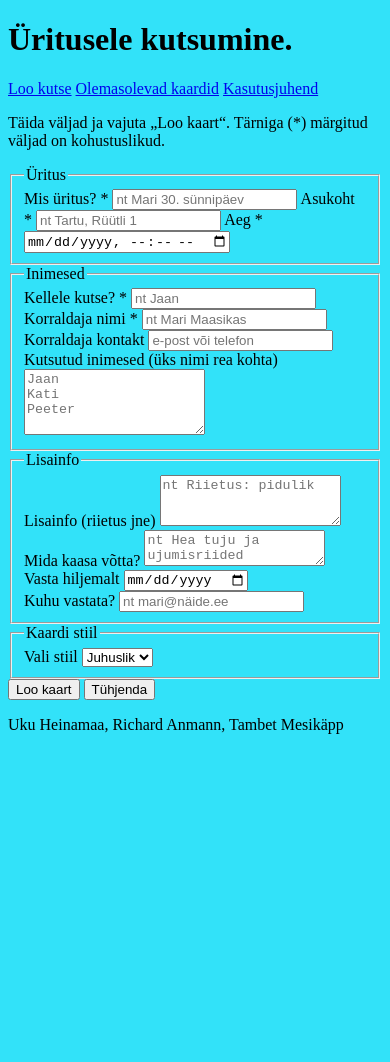
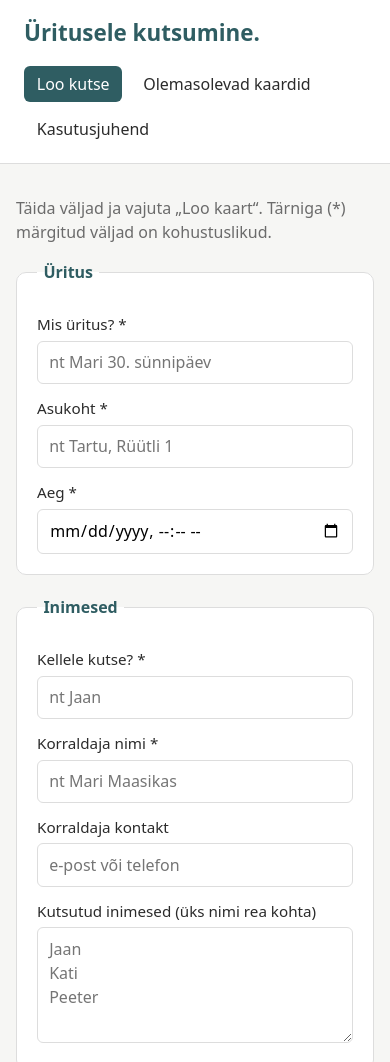
Before and after one commit to Zeusgar/Veebileht-sissejuhatus-erialasse, a plain HTML site: page public_html/index.html in a window 390 px wide. Shown: the top 1062 px of the page. Before the commit the page ends 844 px from the top, so only its background shows below. Drawn offline with Linux system fonts and the light colour scheme.

Commit message:
index_style.css fail index.html jaoks täidetud.

```diff
--- a/public_html/index.html
+++ b/public_html/index.html
@@ -2,7 +2,7 @@
 <html lang="en">
 <head>
     <meta charset="UTF-8">
-    <link rel="stylesheet" href="style.css">
+    <link rel="stylesheet" href="index_style.css">
     <meta name="viewport" content="width=device-width, initial-scale=1.0">
     <title>Ürituse kutse</title>
 </head>
--- /dev/null
+++ b/public_html/index_style.css
@@ -0,0 +1,239 @@
+/* Üldine stiil */
+:root {
+    --taust: #f6f6f4;
+    --pind: #ffffff;
+    --tekst: #2b2b2b;
+    --hall: #6b6b6b;
+    --joon: #dddddd;
+    --rohk: #2f5d62;
+    --rohk-hele: #e6eeee;
+}
+
+*{
+    box-sizing: border-box;
+}
+
+body {
+    margin: 0;
+    font-family: system-ui, -apple-system, "Segoe UI", Roboto, sans-serif;
+    background-color: var(--taust);
+    color: var(--tekst);
+    line-height: 1.5;
+}
+
+/* Headerid */
+header {
+    background: var(--pind);
+    border-bottom: 1px solid var(--joon);
+    padding: 1rem 1.5rem;
+    display: flex;
+    flex-wrap: wrap;
+    align-items: center;
+    justify-content: space-between;
+    gap: 1rem;
+}
+
+header h1 {
+    margin: 0;
+    font-size: 1.4rem;
+    color: var(--rohk);
+}
+
+/* Teiste lehtede nupud */
+nav {
+    display: flex;
+    gap: 0.5rem;
+    flex-wrap: wrap;
+}
+
+nav a {
+    text-decoration: none;
+    color: var(--tekst);
+    padding: 0.4rem 0.8rem;
+    border-radius: 6px;
+}
+
+nav a:hover {
+    background: var(--rohk-hele);
+}
+
+nav a.aktiivne {
+    background: var(--rohk);
+    color: #fff;
+}
+
+/* Liigutab sisu keskele */
+main {
+    max-width: 720px;
+    margin: 2rem auto;
+    padding: 0 1rem;
+}
+
+.juhis {
+    color: var(--hall);
+}
+
+/* Vorm */
+fieldset {
+    background: var(--pind);
+    border: 1px solid var(--joon);
+    border-radius: 10px;
+    padding: 1rem 1.25rem 1.25rem;
+    margin: 0 0 1.25rem;
+}
+
+legend {
+    font-weight: 600;
+    padding: 0 0.4rem;
+    color: var(--rohk);
+}
+
+label {
+    display: block;
+    margin: 0.8rem 0 0.3rem;
+    font-size: 0.95rem;
+}
+
+input,
+textarea,
+select {
+    width: 100%;
+    padding: 0.55rem 0.7rem;
+    border: 1px solid var(--joon);
+    border-radius: 6px;
+    font: inherit;
+    background: #fff;
+}
+
+input:focus,
+textarea:focus,
+select:focus {
+    outline: 2px solid var(--rohk);
+    border-color: var(--rohk);
+}
+
+textarea {
+    resize: vertical;
+}
+
+.kaks-veergu {
+    display: grid;
+    grid-template-columns: 1fr 1fr;
+    gap: 1rem;
+}
+
+/* Nupud */
+.nupud {
+    display: flex;
+    gap: 0.75rem;
+    flex-wrap: wrap;
+    margin-top: 1rem;
+}
+
+button {
+    font: inherit;
+    padding: 0.65rem 1.4rem;
+    border-radius: 6px;
+    border: 1px solid var(--rohk);
+    background: var(--rohk);
+    color: #fff;
+    cursor: pointer;
+}
+
+button:hover {
+    opacity: 0.9;
+}
+
+button.teisene {
+    background: transparent;
+    color: var(--rohk);
+}
+
+button.teisene:hover {
+    background: var(--rohk-hele);
+}
+
+/* Tulemus */
+.tulemus {
+    margin-top: 2.5rem;
+}
+
+.markus {
+    color: var(--hall);
+    font-size: 0.9rem;
+}
+
+/* Kaart(põhi) */
+.kaart {
+    padding: 2rem;
+    border-radius: 12px;
+    text-align: center;
+    background: var(--pind);
+    border: 1px solid var(--joon);
+}
+
+.kaart p {
+    margin: 0.4rem 0;
+}
+
+.kaart-pealkiri {
+    font-size: 2rem;
+    margin: 0.5rem 0 1.25rem;
+}
+
+.kaart-info {
+    margin: 1rem auto;
+    max-width: 420px;
+}
+
+.sissejuhatus {
+    text-transform: uppercase;
+    letter-spacing: 0.15em;
+    font-size: 0.85rem;
+}
+
+.vastamine,
+.kylalised {
+    font-size: 0.9rem;
+    margin-top: 1rem;
+}
+
+.allkiri {
+    margin-top: 1.5rem !important;
+    font-style: italic;
+}
+
+/* Kaardi stiilid */
+/* Klassikaline */
+.stiil-klassikaline {
+    font-family: Georgia, "Times New Roman", serif;
+    background: #fffdf7;
+    border: 3px double #8a7a5a;
+}
+
+.stiil-klassikaline .kaart-pealkiri {
+    color: #5a4a2a;
+}
+
+/* Jalus */
+footer {
+    text-align: center;
+    color: var(--hall);
+    font-size: 0.85rem;
+    padding: 2rem 1rem;
+}
+
+/* Telefonis kasutamiseks */
+@media (max-width: 560px) {
+    .kaks-veergu {
+        grid-template-columns: 1fr;
+    }
+
+    .kaart {
+        padding: 1.25rem;
+    }
+
+    .kaart-pealkiri {
+        font-size: 1.6rem;
+    }
+}
--- a/public_html/style.css
+++ /dev/null
@@ -1,3 +0,0 @@
-body {
-    background-color: rgb(50, 226, 249);
-}
```
